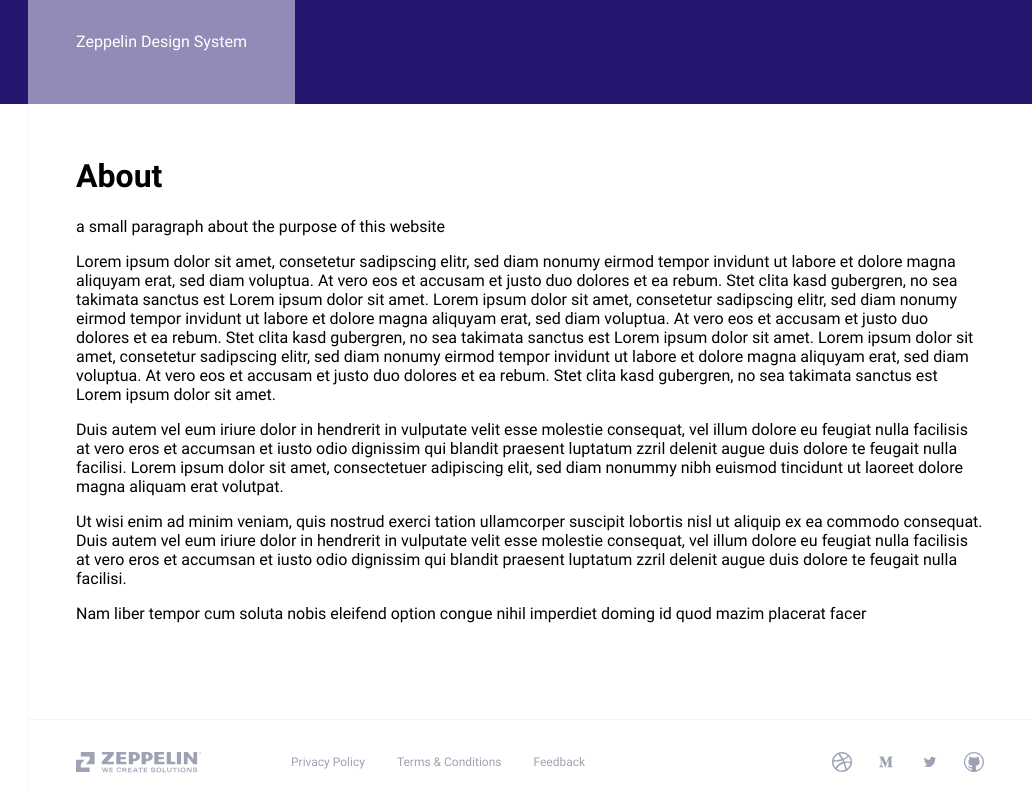
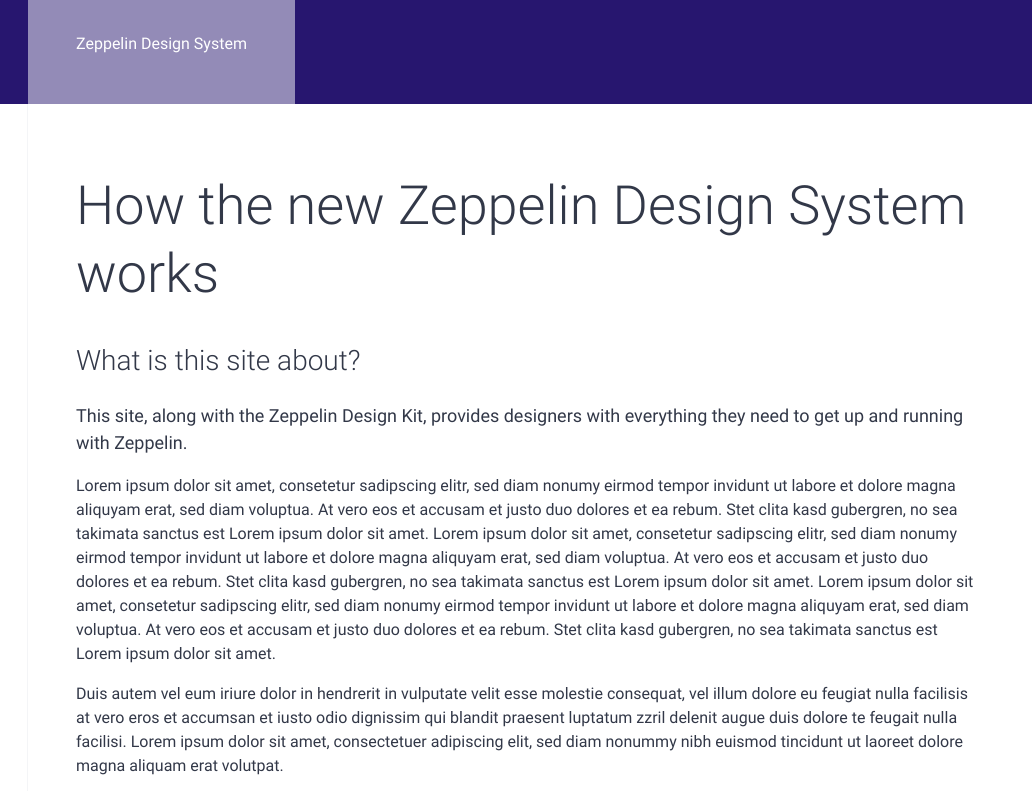
Before and after one commit to zepdev/design-system-website, a Gatsby site: page /content/getting-started/about/ in a window 1280 px wide. Shown: the top 791 px of the page, 248-1280 px from the left. Built offline with nearby package versions, Linux system fonts and the light colour scheme; Gatsby itself is replaced by a stand-in of ours.

Commit message:
modified about page content

```diff
--- a/src/content/getting-started/about.md
+++ b/src/content/getting-started/about.md
@@ -3,9 +3,11 @@
 title: About
 ---
 
-# About
+# How the new Zeppelin Design System works
 
-a small paragraph about the purpose of this website
+## What is this site about?
+
+### This site, along with the Zeppelin Design Kit, provides designers with everything they need to get up and running with Zeppelin.
 
 Lorem ipsum dolor sit amet, consetetur sadipscing elitr, sed diam nonumy eirmod tempor invidunt ut labore et dolore magna aliquyam erat, sed diam voluptua. At vero eos et accusam et justo duo dolores et ea rebum. Stet clita kasd gubergren, no sea takimata sanctus est Lorem ipsum dolor sit amet. Lorem ipsum dolor sit amet, consetetur sadipscing elitr, sed diam nonumy eirmod tempor invidunt ut labore et dolore magna aliquyam erat, sed diam voluptua. At vero eos et accusam et justo duo dolores et ea rebum. Stet clita kasd gubergren, no sea takimata sanctus est Lorem ipsum dolor sit amet. Lorem ipsum dolor sit amet, consetetur sadipscing elitr, sed diam nonumy eirmod tempor invidunt ut labore et dolore magna aliquyam erat, sed diam voluptua. At vero eos et accusam et justo duo dolores et ea rebum. Stet clita kasd gubergren, no sea takimata sanctus est Lorem ipsum dolor sit amet.
 
--- a/src/styles/_colors.scss
+++ b/src/styles/_colors.scss
@@ -1 +1,2 @@
 $color-btn-text: #323848;
+$color-text: #323848;
--- a/src/styles/_globals.scss
+++ b/src/styles/_globals.scss
@@ -5,6 +5,7 @@
   margin: 0;
   padding: 0;
   height: 100%;
+  color: $color-text;
 }
 
 * {
--- a/src/styles/layout.scss
+++ b/src/styles/layout.scss
@@ -1,7 +1,7 @@
-@import './globals';
 @import './variables';
 @import './fonts';
 @import './colors';
+@import './globals';
 @import './mixins';
 @import './button';
 @import './sidebar';
@@ -14,3 +14,27 @@
   //display: flex;
   position: relative;
 }
+
+h1 {
+  font-weight: 300;
+  font-size: 3.375rem;
+  line-height: 1.25;
+}
+
+h2 {
+  font-weight: 300;
+  font-size: 1.75rem;
+  line-height: 1.25;
+}
+
+h3 {
+  font-weight: normal;
+  font-size: 1.125rem;
+  line-height: 1.5;
+}
+
+p {
+  font-weight: normal;
+  font-size: 1rem;
+  line-height: 1.5;
+}
```
